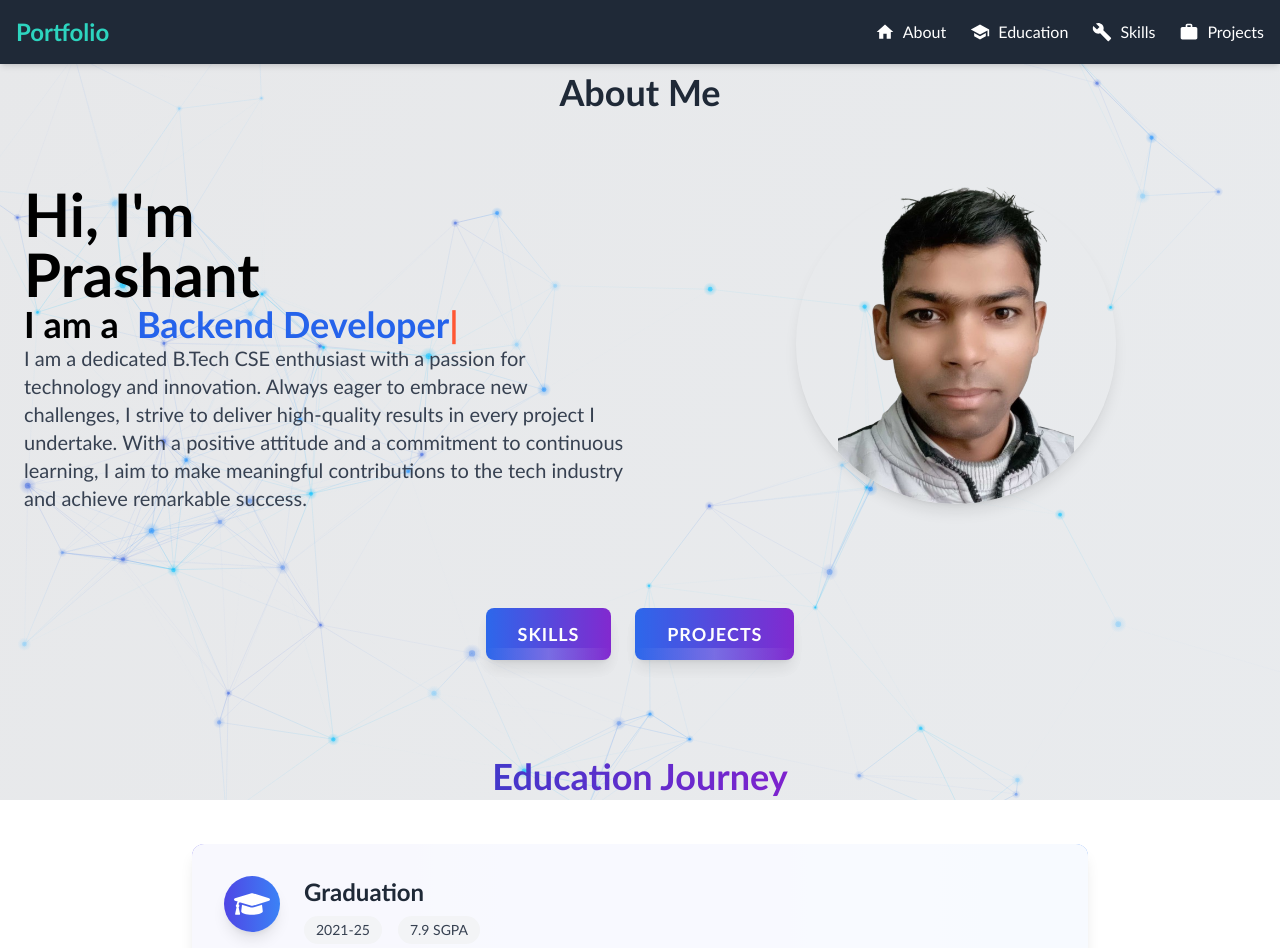
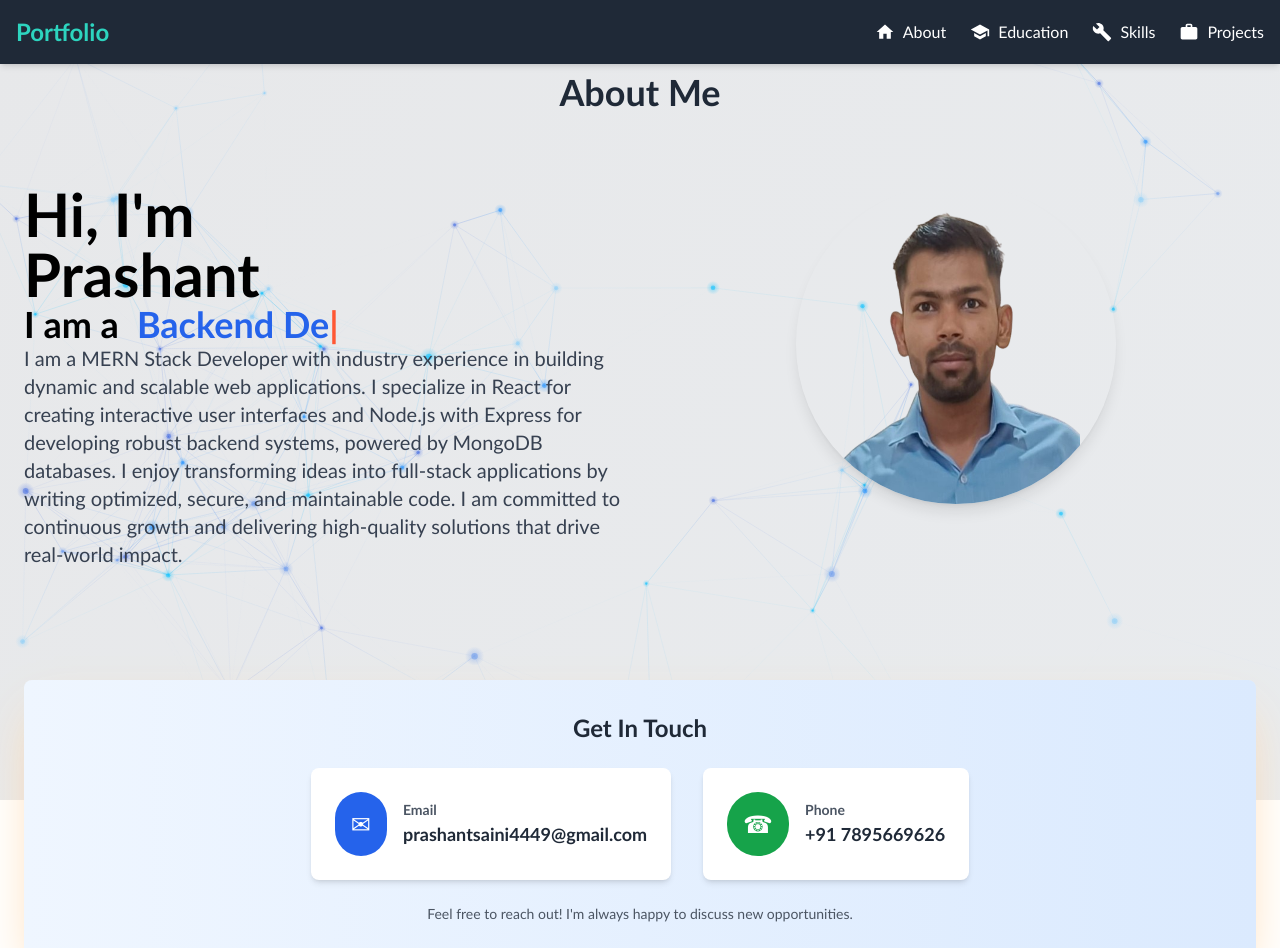
Before and after one commit to hiprashantsaini/ReactPortfolio, a React (Create React App) app: page / in a window 1280 px wide. Shown: the top 948 px of the page. Built offline with nearby package versions, Linux system fonts and the light colour scheme.

Commit message:
portfolio updated

```diff
--- a/src/App.js
+++ b/src/App.js
@@ -1,6 +1,6 @@
 import { Close, KeyboardArrowDown } from '@mui/icons-material';
 import { AnimatePresence, motion } from 'framer-motion';
-import { useState } from 'react';
+import { useEffect, useState } from 'react';
 import About from './components/About';
 import BestProjects from './components/BestProjects';
 import ContactForm from './components/ContactForm';
@@ -18,6 +18,16 @@ const App = () => {
   const [showSkills, setShowSkills] = useState(false);
   const [showBest, setShowBest] = useState(false);
 
+  const [autoAnimationLoading,setAutoAnimationLoading]=useState({
+    animate1:true
+  })
+
+  useEffect(()=>{
+     setTimeout(()=>{
+       setAutoAnimationLoading((prev)=>({...prev,animate1:false}))
+     },2000)
+  },[]);
+
 
   return (
     <div className='w-full'>
@@ -25,6 +35,8 @@ const App = () => {
       <EnhancedParticleBackground />
 
       <About />
+
+     {/* {autoAnimationLoading.animate1 && <SlideImageCard/>} */}
       <div className='w-full p-8 flex justify-center items-center gap-6 text-pretty'>
         <button
           onClick={() => setShowSkills(true)}
@@ -97,7 +109,6 @@ const App = () => {
 
 export default App;
 
-// import React from 'react'
 // import SecondPortFolio from './SecondPortFolio'
 
 // const App = () => {
--- /dev/null
+++ b/src/common/SlideImageCard.js
@@ -0,0 +1,12 @@
+import { motion } from "framer-motion";
+import img from "../components/Frontend.png";
+
+const SlideImageCard = () => {
+  return (
+    <motion.div className="fixed inset-0 z-50 justify-center items-center" initial={{y:-50,scale:0.2}} animate={{y:0,scale:1}} transition={{duration:2,ease:"easeInOut"}}>
+        <img src={img} alt="image-data" className="w-full h-full object-cover"/>
+    </motion.div>
+  )
+}
+
+export default SlideImageCard;
--- a/src/components/About.js
+++ b/src/components/About.js
@@ -1,8 +1,7 @@
 import { motion } from 'framer-motion';
-import React from 'react';
 import { ReactTyped } from 'react-typed';
 import '../borderStyle.css';
-import img from '../data/myPhoto3BgFree.png';
+import img from '../data/profileImage.png';
 import './AnimatedText.css';
 
 
@@ -43,7 +42,10 @@ const About = () => {
                 </div>
               </div>
             </div>
-            <p className='text-xl text-gray-700 font-thin'>I am a dedicated B.Tech CSE enthusiast with a passion for technology and innovation. Always eager to embrace new challenges, I strive to deliver high-quality results in every project I undertake. With a positive attitude and a commitment to continuous learning, I aim to make meaningful contributions to the tech industry and achieve remarkable success.</p>
+            <p className='text-xl text-gray-700 font-thin'>
+              I am a MERN Stack Developer with industry experience in building dynamic and scalable web applications. I specialize in React for creating interactive user interfaces and Node.js with Express for developing robust backend systems, powered by MongoDB databases. I enjoy transforming ideas into full-stack applications by writing optimized, secure, and maintainable code. I am committed to continuous growth and delivering high-quality solutions that drive real-world impact.
+            </p>
+
           </p>
         </motion.div>
 
@@ -62,6 +64,56 @@ const About = () => {
 
         </motion.div>
       </section>
+
+      {/* Contact Information Section */}
+      <motion.section
+        className="mt-12 px-6 pb-12"
+        initial={{ opacity: 0, y: 30 }}
+        animate={{ opacity: 1, y: 0 }}
+        transition={{ duration: 0.8, delay: 0.3 }}
+      >
+        <div className="max-w-7xl mx-auto bg-gradient-to-r from-blue-50 to-blue-100 rounded-lg p-8 shadow-2xl shadow-orange-200">
+          <h3 className="text-2xl font-bold text-gray-800 mb-6 text-center">Get In Touch</h3>
+
+          <div className="flex flex-col md:flex-row gap-8 justify-center items-center">
+            {/* Email Card */}
+            <motion.a
+              href="mailto:prashantsaini4449@gmail.com"
+              whileHover={{ scale: 1.05, y: -5 }}
+              whileTap={{ scale: 0.95 }}
+              className="flex items-center gap-4 bg-white rounded-lg p-6 shadow-md hover:shadow-lg transition-shadow cursor-pointer w-full md:w-auto"
+            >
+              <div className="bg-blue-600 text-white rounded-full p-4 text-2xl">
+                ✉
+              </div>
+              <div>
+                <p className="text-sm text-gray-600 font-semibold">Email</p>
+                <p className="text-lg font-bold text-gray-800">prashantsaini4449@gmail.com</p>
+              </div>
+            </motion.a>
+
+            {/* Phone Card */}
+            <motion.a
+              href="tel:+917895669626"
+              whileHover={{ scale: 1.05, y: -5 }}
+              whileTap={{ scale: 0.95 }}
+              className="flex items-center gap-4 bg-white rounded-lg p-6 shadow-md hover:shadow-lg transition-shadow cursor-pointer w-full md:w-auto"
+            >
+              <div className="bg-green-600 text-white rounded-full p-4 text-2xl">
+                ☎
+              </div>
+              <div>
+                <p className="text-sm text-gray-600 font-semibold">Phone</p>
+                <p className="text-lg font-bold text-gray-800">+91 7895669626</p>
+              </div>
+            </motion.a>
+          </div>
+
+          <p className="text-center text-gray-600 mt-6 text-sm">
+            Feel free to reach out! I'm always happy to discuss new opportunities.
+          </p>
+        </div>
+      </motion.section>
     </>
   );
 };
--- a/src/components/BestProjects.jsx
+++ b/src/components/BestProjects.jsx
@@ -13,7 +13,7 @@ import {
   Typography
 } from '@mui/material';
 import { motion } from 'framer-motion';
-import React, { useEffect } from 'react';
+import { useEffect } from 'react';
 import img from "./Dashbord.png";
 import img4 from "./EducationSeekersProvider.png";
 import img2 from "./Frontend.png";
@@ -40,6 +40,17 @@ const BestProjects = () => {
       links: {
         github: "https://github.com/hiprashantsaini",
         live: "https://noticeforyou.netlify.app/admin"
+      }
+    },
+    ,
+    {
+      title: "CWTNet - Professional Networking Platform",
+  description: "A professional networking platform where users can create profiles, share posts, and connect with others. Features include secure authentication, real-time interactions, and a responsive full-stack MERN architecture.",
+    image: img4,
+      techStack: ["React", "Node.js", "Express.js", "MongoDB", "JWT", "Tailwind CSS"],
+      links: {
+        github: "https://github.com/hiprashantsaini",
+        live: "https://cwtnet.vercel.app/"
       }
     },
     {
--- a/src/components/Projects.js
+++ b/src/components/Projects.js
@@ -17,6 +17,30 @@ const techIcons = {
 };
 
 const projectsData = [
+    {
+    title: "CWTNet",
+    description: "A full-stack MERN-based professional networking platform inspired by LinkedIn. Users can create profiles, share posts, connect with other professionals, and interact in real time. Built with secure authentication, REST APIs, and responsive UI to ensure a scalable and seamless user experience.",
+    techStack: ["MongoDB", "Express.js", "React.js", "Node.js", "JWT", "Tailwind CSS"],
+    link: "https://cwtnet.vercel.app/",
+    github: "https://github.com/hiprashantsaini",
+    color: "from-blue-600 to-indigo-700"
+  },
+  {
+    title: "CWTChat",
+    description: "A real-time video conferencing and chat application built using the MERN stack with WebRTC and Socket.io. Features include peer-to-peer video calls, screen sharing, live chat, and secure room-based communication, delivering a smooth and interactive collaboration experience.",
+    techStack: ["MongoDB", "Express.js", "React.js", "Node.js", "WebRTC", "Socket.io"],
+    link: "https://cwtchat.netlify.app/",
+    github: "https://github.com/hiprashantsaini",
+    color: "from-purple-600 to-pink-600"
+  },
+  {
+    title: "Posture Detection",
+    description: "An AI-powered posture detection web application utilizing MediaPipe BlazePose to analyze human body posture in real time through the webcam. It processes landmark detection and provides posture feedback, demonstrating practical implementation of computer vision concepts in web applications.",
+    techStack: ["JavaScript", "MediaPipe", "BlazePose", "HTML", "CSS"],
+    link: "https://hiprashantsaini.github.io/Posture_Detection/",
+    github: "https://github.com/hiprashantsaini/Posture_Detection",
+    color: "from-green-500 to-emerald-600"
+  },
   {
     title: "Ecommerce App",
     description: "A full-stack e-commerce platform having different types of products like sports, technical etc.",
```
Also changed, not shown: src/data/cwtNet.png (added), src/data/profileImage.png (added).
